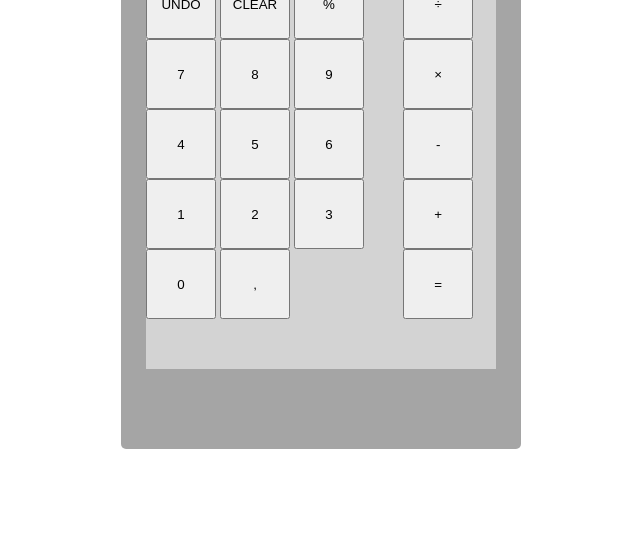
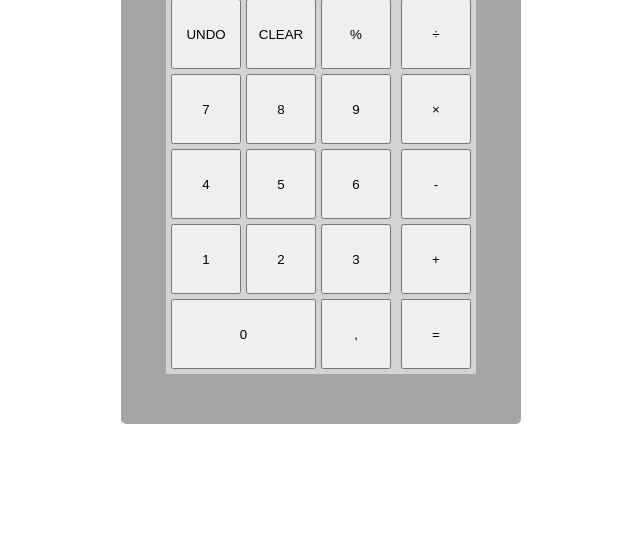
Before and after one commit to joperopi/odin-calculator, a plain HTML site: page index.html in a window 1280 px wide. Shown: the part 251-800 px from the top of the page, without its empty margins (319-959 px from the left). Drawn offline with Linux system fonts and the light colour scheme.

Commit message:
Update buttons, left and right

```diff
--- a/style.css
+++ b/style.css
@@ -14,7 +14,7 @@ body {
 .calculator {
     background-color: rgb(165, 165, 165);
     width: 400px;
-    height: 600px;
+    height: 550px;
     border-radius: 5px;
     display: flex;
     flex-direction: column;
@@ -46,10 +46,34 @@ body {
     font-size: 60px;
 }
 
+#toprow,
+#numpad,
+#operations,
+.right,
+.left {
+    display: flex;
+    justify-content: center;
+    align-items: center;
+    flex-wrap: wrap;
+    gap: 5px;
+}
+
+.left {
+    padding: 5px;
+    align-items: end;
+
+}
+
+.right {
+    justify-content: end;
+    flex-direction: column;
+    padding: 5px;
+}
+
 .buttons {
-    background: lightgray;
-    width: 350px;
-    height: 400px;
+    background-color: lightgray;
+    width: 310px;
+    height: 380px;
     display: flex;
 }
 
@@ -57,3 +81,7 @@ body {
     width: 70px;
     height: 70px;
 }
+
+.dbl {
+    width: 145px;
+}
```
